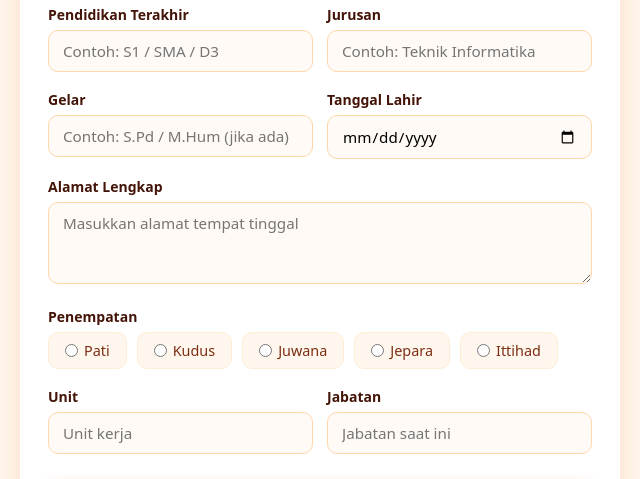
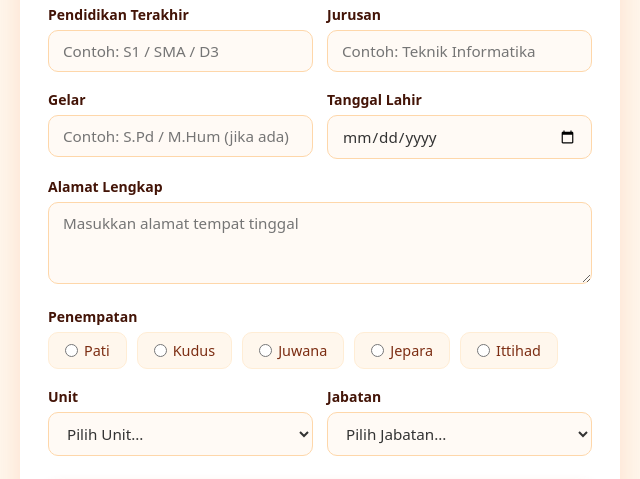
Before and after one commit to pagekamu/formpegawailpityaumi, a plain HTML site: page index.html in a window 1280 px wide. Shown: the part 308-787 px from the top of the page, 320-960 px from the left. Drawn offline with Linux system fonts and the light colour scheme.

Commit message:
Update index.html

```diff
--- a/index.html
+++ b/index.html
@@ -109,7 +109,7 @@
     .form-header .subtitle {
       font-size: 1.1rem;
       font-weight: 600;
-      color: #fef08a; /* Warna kuning soft agar mencolok manis */
+      color: #fef08a;
       margin-bottom: 10px;
       letter-spacing: 0.05em;
       text-transform: uppercase;
@@ -139,7 +139,8 @@
     }
     .form-group input[type="text"],
     .form-group input[type="date"],
-    .form-group textarea {
+    .form-group textarea,
+    .form-group select {
       width: 100%;
       padding: 10px 14px;
       border: 1.5px solid #fed7aa;
@@ -148,9 +149,11 @@
       outline: none;
       transition: all 0.2s ease;
       background-color: #fffaf5;
+      color: #333;
     }
     .form-group input:focus,
-    .form-group textarea:focus {
+    .form-group textarea:focus,
+    .form-group select:focus {
       border-color: #f97316;
       background-color: #ffffff;
       box-shadow: 0 0 0 3.5px rgba(249, 115, 22, 0.18);
@@ -164,7 +167,7 @@
       flex: 1;
     }
 
-    /* Radio Button Style - Orange Theme */
+    /* Radio Button Style */
     .radio-group {
       display: flex;
       flex-wrap: wrap;
@@ -194,7 +197,7 @@
       cursor: pointer;
     }
 
-    /* Tombol Submit Orange Meriah */
+    /* Tombol Submit Orange */
     button[type="submit"] {
       width: 100%;
       padding: 14px;
@@ -250,7 +253,6 @@
 </head>
 <body>
 
-  <!-- Background Shapes Dinamis -->
   <div class="bg-shapes">
     <div class="shape shape-1"></div>
     <div class="shape shape-2"></div>
@@ -259,7 +261,6 @@
   </div>
 
   <div class="form-card">
-    <!-- Banner Header -->
     <div class="form-header">
       <h2>Form Data Pegawai</h2>
       <div class="subtitle">BIAS Yaumi Fatimah</div>
@@ -300,7 +301,6 @@
           <textarea id="alamat" name="alamat" rows="3" placeholder="Masukkan alamat tempat tinggal" required></textarea>
         </div>
 
-        <!-- Penempatan dengan Radio Button -->
         <div class="form-group">
           <label class="main-label">Penempatan</label>
           <div class="radio-group">
@@ -325,11 +325,27 @@
         <div class="form-row">
           <div class="form-group">
             <label class="main-label" for="unit">Unit</label>
-            <input type="text" id="unit" name="unit" placeholder="Unit kerja" required>
+            <select id="unit" name="unit" required>
+              <option value="" disabled selected>Pilih Unit...</option>
+              <option value="SMA">SMA</option>
+              <option value="SMP">SMP</option>
+              <option value="SD">SD</option>
+              <option value="TK">TK</option>
+              <option value="PG">PG</option>
+              <option value="Batita">Batita</option>
+              <option value="Daycare">Daycare</option>
+            </select>
           </div>
+
           <div class="form-group">
             <label class="main-label" for="jabatan">Jabatan</label>
-            <input type="text" id="jabatan" name="jabatan" placeholder="Jabatan saat ini" required>
+            <select id="jabatan" name="jabatan" required>
+              <option value="" disabled selected>Pilih Jabatan...</option>
+              <option value="Kepala Sekolah">Kepala Sekolah</option>
+              <option value="Wali Kelas">Wali Kelas</option>
+              <option value="Pendamping">Pendamping</option>
+              <option value="Umi">Umi</option>
+            </select>
           </div>
         </div>
 
```
